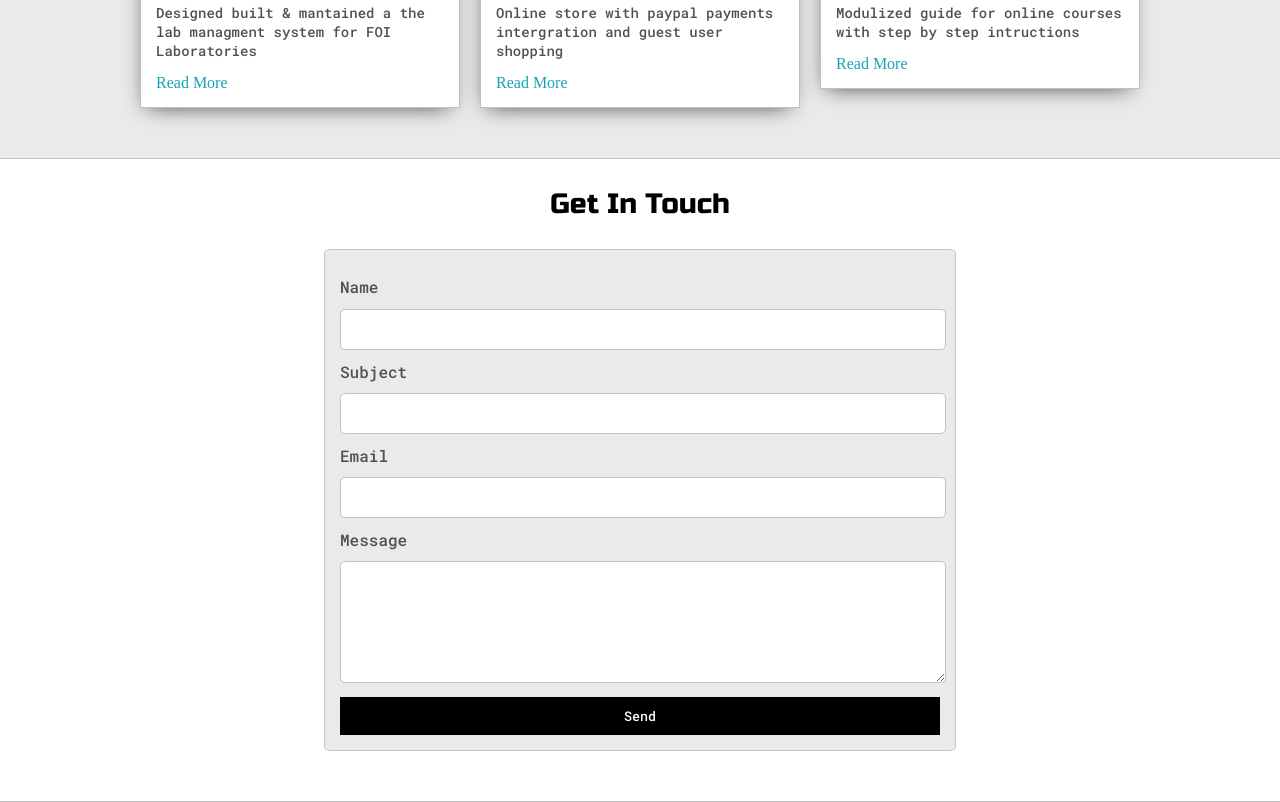
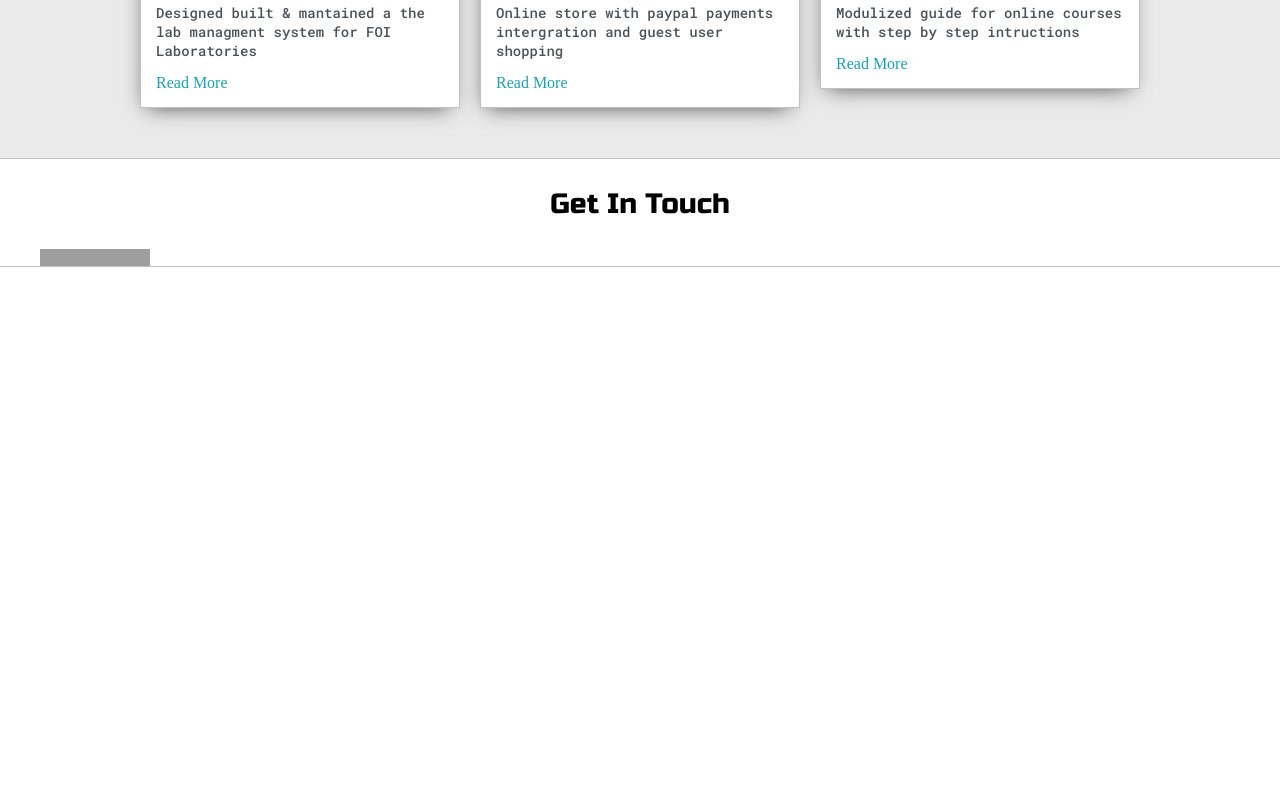
Before and after one commit to anmolshres/anmolshres, a plain HTML site: page personal_website/index.html in a window 1280 px wide. Shown: the part 1617-2419 px from the top of the page. After the commit the page ends 1884 px from the top, so only its background shows below. Drawn offline with Linux system fonts and the light colour scheme; grey boxes are pictures that could not be loaded.

Commit message:
update index html

```diff
--- a/personal_website/index.html
+++ b/personal_website/index.html
@@ -1,8 +1,8 @@
 <!DOCTYPE html>
 <html>
   <head>
-    <title>Dennis Ivy</title>
-
+    <title>Anmol Shrestha</title>
+    <link rel="shortcut icon" href="favicon.ico" />
     <meta
       name="viewport"
       content="width=device-width, initial-scale=1, maximum-scale=1, minimum-scale=1"
@@ -25,7 +25,7 @@
     <section class="s1">
       <div class="main-container">
         <div class="greeting-wrapper">
-          <h1>Hi, I'm Dennis Ivanov</h1>
+          <h1>Hi👋, I'm <a href="#" id="first_name">Anmol</a> Shrestha</h1>
         </div>
 
         <div class="intro-wrapper">
@@ -44,7 +44,7 @@
           </div>
 
           <div class="left-column">
-            <img id="profile_pic" src="images/Dennis.jpg" />
+            <img id="profile_pic" src="images/Anmol.JPG" />
             <h5 style="text-align: center; line-height: 0;">
               Personalize Theme
             </h5>
@@ -66,10 +66,10 @@
               <div id="preview">
                 <div id="corner-tl" class="corner"></div>
                 <div id="corner-tr" class="corner"></div>
-                <h3>What I Do</h3>
+                <h3>> whoami</h3>
                 <p>
-                  I was a lead developer in a past life, now I enjoy teaching
-                  courses.
+                  According to powershell: <br />
+                  anmolshres\shres
                 </p>
                 <div id="corner-br" class="corner"></div>
                 <div id="corner-bl" class="corner"></div>
@@ -192,26 +192,56 @@
 
     <section class="s2">
       <div class="main-container">
-        <a href=""></a>
         <h3 style="text-align: center;">Get In Touch</h3>
-
-        <form id="contact-form">
-          <a name="contact"></a>
-
-          <label>Name</label>
-          <input class="input-field" type="text" name="name" />
-
-          <label>Subject</label>
-          <input class="input-field" type="text" name="subject" />
-
-          <label>Email</label>
-          <input class="input-field" type="text" name="email" />
-
-          <label>Message</label>
-          <textarea class="input-field" name="message"></textarea>
-
-          <input id="submit-btn" type="submit" value="Send" />
-        </form>
+        <p id="contact">
+          <a href="https://twitter.com/dat_tweet_thoo" target="_blank"
+            ><img
+              align="left"
+              alt="shresshres | Twitter"
+              width="22px"
+              src="https://i0.wp.com/www.clixmarketing.com/blog/wp-content/uploads/2015/08/twitter-logo-blue.png?fit=1139%2C926"
+              data-canonical-src="https://cdn.jsdelivr.net/npm/simple-icons@v3/icons/twitter.svg"
+              style="max-width: 100%;"
+          /></a>
+          <a href="https://www.linkedin.com/in/shrestha-anmol/" target="_blank"
+            ><img
+              align="left"
+              alt="shresshres | LinkedIn"
+              width="22px"
+              src="https://pngimg.com/uploads/linkedIn/linkedIn_PNG32.png"
+              data-canonical-src="https://cdn.jsdelivr.net/npm/simple-icons@v3/icons/linkedin.svg"
+              style="max-width: 100%;"
+          /></a>
+          <a href="https://www.instagram.com/dat_pic_thou/" target="_blank"
+            ><img
+              align="left"
+              alt="shresshres | Instagram"
+              width="22px"
+              src="https://w7.pngwing.com/pngs/477/609/png-transparent-logo-computer-icons-instagram-logo-instagram-logo-miscellaneous-text-trademark-thumbnail.png"
+              data-canonical-src="https://cdn.jsdelivr.net/npm/simple-icons@v3/icons/instagram.svg"
+              style="max-width: 100%;"
+          /></a>
+          <a href="https://www.facebook.com/dat.post.thou" target="_blank"
+            ><img
+              align="left"
+              alt="shresshres | Facebook"
+              width="22px"
+              src="https://upload.wikimedia.org/wikipedia/commons/0/05/Facebook_Logo_%282019%29.png"
+              data-canonical-src="https://cdn.jsdelivr.net/npm/simple-icons@3.4.0/icons/facebook.svg"
+              style="max-width: 100%;"
+          /></a>
+          <a
+            href="mailto:shrestha.anmol.as@gmail.com?subject=Hi%F0%9F%91%8BAnmol"
+            target="_blank"
+            ><img
+              align="left"
+              alt="shresshres | GMail"
+              width="22px"
+              src="https://img.favpng.com/3/16/1/gmail-email-icon-logo-png-favpng-0fqcAi4AyrSQC3uUhRSumgu6i.jpg"
+              data-canonical-src="https://cdn.jsdelivr.net/npm/simple-icons@3.4.0/icons/gmail.svg"
+              style="max-width: 100%;"
+          /></a>
+        </p>
       </div>
     </section>
 
```
